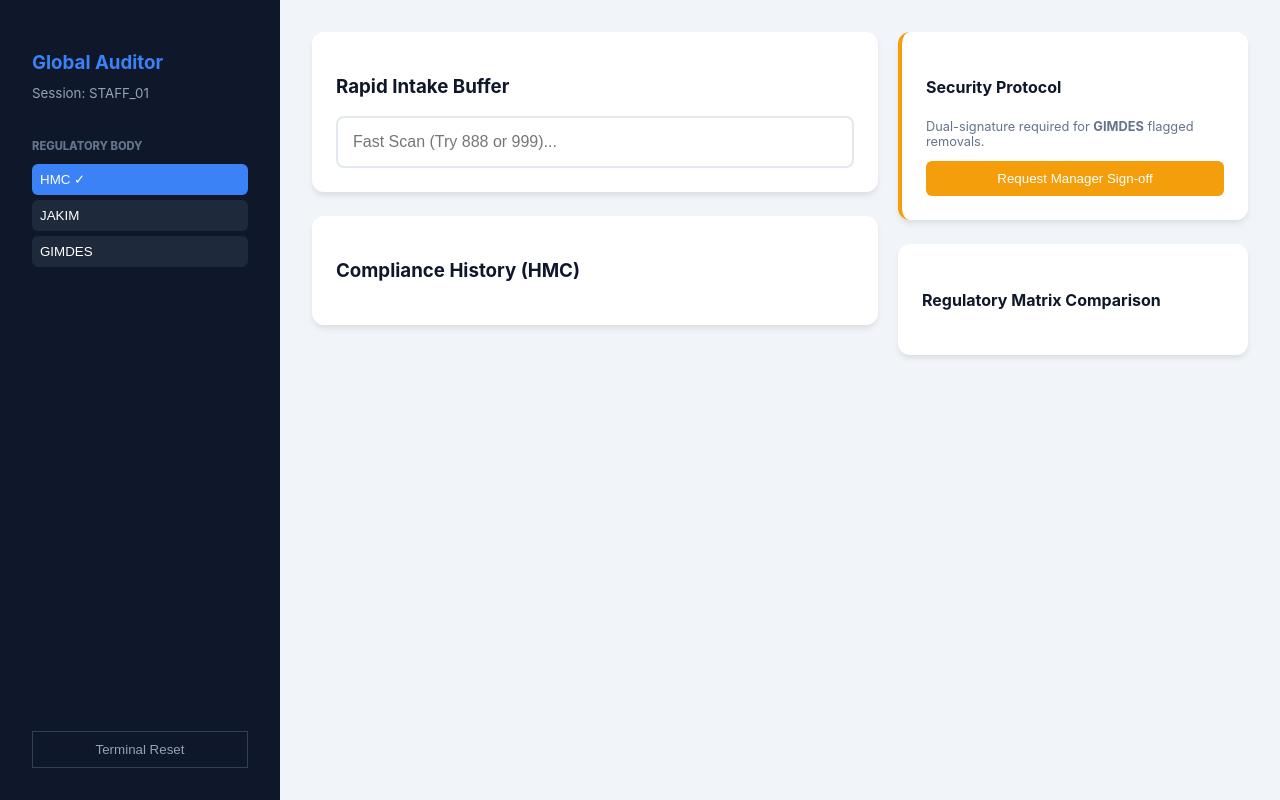
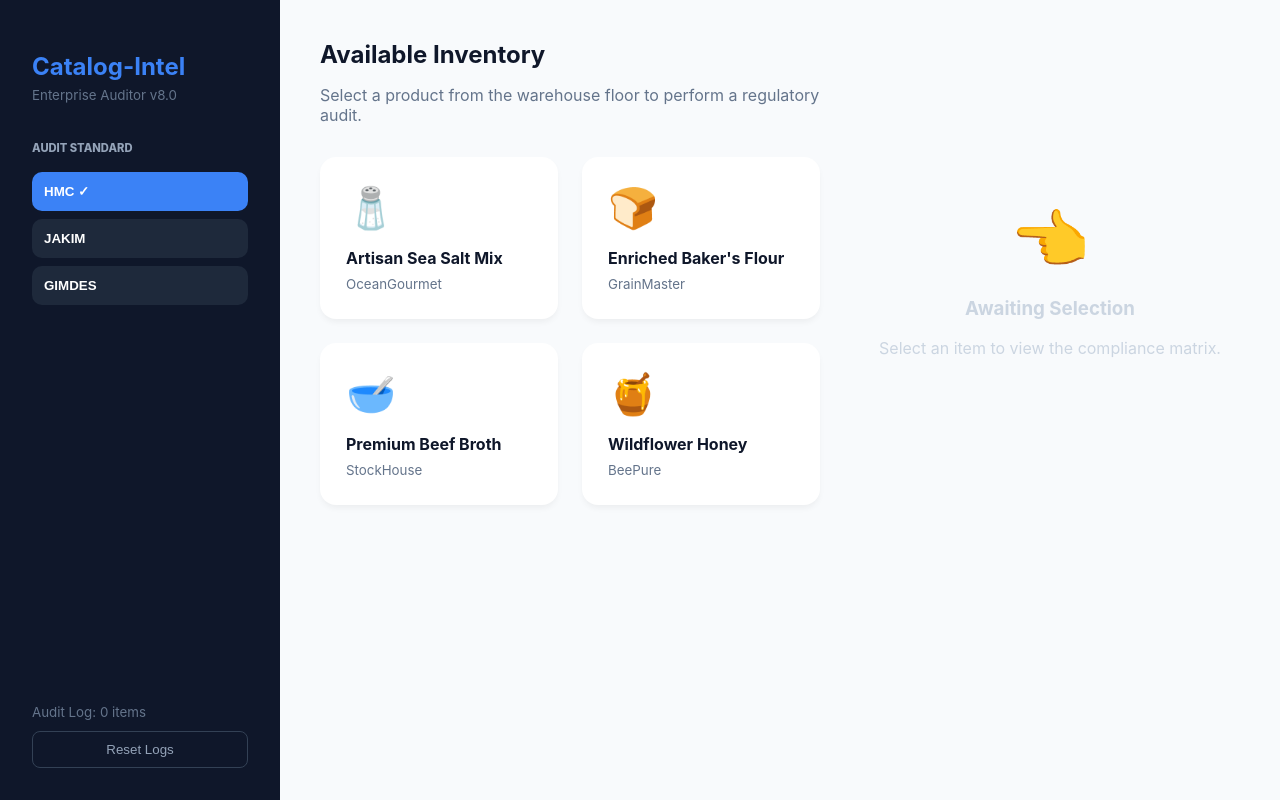
Before and after one commit to mohamedmehdigara/react-halal-food-validator, a React (Create React App) app: page / in a window 1280 px wide. Built offline with nearby package versions, Linux system fonts and the light colour scheme.

Commit message:
edited file

```diff
--- a/src/App.js
+++ b/src/App.js
@@ -1,127 +1,139 @@
-import React, { useState, useMemo, useEffect, useRef } from 'react';
+import React, { useState, useMemo } from 'react';
 import { create } from 'zustand';
 import { persist } from 'zustand/middleware';
 import styled, { createGlobalStyle, keyframes } from 'styled-components';
 
 // --- 1. GLOBAL STYLES ---
 const GlobalStyle = createGlobalStyle`
-  body { margin: 0; padding: 0; font-family: 'Inter', sans-serif; background-color: #f1f5f9; color: #0f172a; }
+  body { margin: 0; padding: 0; font-family: 'Inter', sans-serif; background-color: #f8fafc; color: #0f172a; }
   * { box-sizing: border-box; transition: all 0.2s cubic-bezier(0.4, 0, 0.2, 1); }
+  ::-webkit-scrollbar { width: 6px; }
+  ::-webkit-scrollbar-thumb { background: #cbd5e1; border-radius: 10px; }
 `;
 
-const pulse = keyframes`
-  0% { transform: scale(1); opacity: 1; }
-  50% { transform: scale(1.05); opacity: 0.8; }
-  100% { transform: scale(1); opacity: 1; }
+const fadeIn = keyframes`
+  from { opacity: 0; transform: translateY(10px); }
+  to { opacity: 1; transform: translateY(0); }
 `;
 
-// --- 2. THE PRINCIPAL STORE (Security & Buffer) ---
+// --- 2. THE PRINCIPAL STORE ---
 const useStore = create(
   persist(
     (set) => ({
-      auth: { scannerId: 'STAFF_01', managerId: null },
-      activeStandard: 'HMC', // HMC vs JAKIM vs GIMDES
-      batchBuffer: [],
+      activeStandard: 'HMC',
       history: [],
-
+      auth: { managerId: null },
+      setStandard: (s) => set({ activeStandard: s }),
       setManager: (id) => set((state) => ({ auth: { ...state.auth, managerId: id } })),
-      setStandard: (s) => set({ activeStandard: s }),
-
-      addToBuffer: (barcode) => set((state) => ({
-        batchBuffer: [...state.batchBuffer, { barcode, id: Date.now(), status: 'pending' }]
+      logAudit: (product) => set((state) => ({
+        history: [{ ...product, auditId: Date.now() }, ...state.history].slice(0, 10)
       })),
-
-      processBuffer: (results) => set((state) => ({
-        history: [...results, ...state.history].slice(0, 50),
-        batchBuffer: []
-      })),
-
-      clearSession: () => set({ history: [], batchBuffer: [], auth: { scannerId: 'STAFF_01', managerId: null } })
+      reset: () => set({ history: [], auth: { managerId: null } })
     }),
-    { name: 'principal-compliance-v7' }
+    { name: 'catalog-auditor-v8' }
   )
 );
 
-// --- 3. MULTI-REGULATORY DATA MATRIX ---
-const PRODUCT_MATRIX = {
-  "999": {
-    name: "Artisan Sea Salt Mix",
-    category: "Pantry",
+// --- 3. THE PRODUCT REPOSITORY (The Source of Truth) ---
+const PRODUCT_REPOSITORY = [
+  {
+    id: "999", name: "Artisan Sea Salt Mix", brand: "OceanGourmet", category: "Pantry", img: "🧂",
     regulations: {
-      HMC: { status: 'halal', risk: 'Low', note: 'Standard mineral check.' },
-      JAKIM: { status: 'mushbooh', risk: 'Medium', note: 'Trace minerals require facility audit.' },
-      GIMDES: { status: 'halal', risk: 'Low', note: 'Verified origin.' }
+      HMC: { status: 'halal', note: 'Natural mineral source.' },
+      JAKIM: { status: 'mushbooh', note: 'Facility audit pending.' },
+      GIMDES: { status: 'halal', note: 'Certified origin.' }
     }
   },
-  "888": {
-    name: "Enriched Flour",
-    category: "Bakery",
+  {
+    id: "888", name: "Enriched Baker's Flour", brand: "GrainMaster", category: "Bakery", img: "🍞",
     regulations: {
-      HMC: { status: 'halal', risk: 'Low', note: 'Synthetic vitamins approved.' },
-      JAKIM: { status: 'halal', risk: 'Low', note: 'Standard fortification.' },
-      GIMDES: { status: 'haram', risk: 'High', note: 'E924 additive used in milling.' }
+      HMC: { status: 'halal', note: 'Standard fortification.' },
+      JAKIM: { status: 'halal', note: 'JAKIM-approved vitamins.' },
+      GIMDES: { status: 'haram', note: 'E924 additive detected.' }
+    }
+  },
+  {
+    id: "777", name: "Premium Beef Broth", brand: "StockHouse", category: "Pantry", img: "🥣",
+    regulations: {
+      HMC: { status: 'halal', note: 'Hand-slaughtered source.' },
+      JAKIM: { status: 'halal', note: 'Standard Halal process.' },
+      GIMDES: { status: 'mushbooh', note: 'Enzymatic analysis required.' }
+    }
+  },
+  {
+    id: "666", name: "Wildflower Honey", brand: "BeePure", category: "Sweets", img: "🍯",
+    regulations: {
+      HMC: { status: 'halal', note: 'Pure honey.' },
+      JAKIM: { status: 'halal', note: 'Natural product.' },
+      GIMDES: { status: 'halal', note: 'No additives.' }
     }
   }
-};
+];
 
 // --- 4. STYLED COMPONENTS ---
-const AppGrid = styled.div` display: grid; grid-template-columns: 280px 1fr; height: 100vh; `;
-const Sidebar = styled.nav` background: #0f172a; color: white; padding: 2rem; display: flex; flex-direction: column; gap: 2rem; `;
-const Workspace = styled.main` padding: 2rem; overflow-y: auto; `;
-const Card = styled.div` background: white; border-radius: 12px; padding: 1.5rem; box-shadow: 0 4px 6px -1px rgba(0,0,0,0.1); margin-bottom: 1.5rem; `;
+const Layout = styled.div` display: grid; grid-template-columns: 280px 1fr; height: 100vh; `;
+const Sidebar = styled.aside` background: #0f172a; color: white; padding: 2rem; display: flex; flex-direction: column; gap: 2rem; `;
+const Viewport = styled.main` padding: 2.5rem; overflow-y: auto; display: grid; grid-template-columns: 1fr 380px; gap: 2.5rem; `;
 
-const StatusTag = styled.span`
-  padding: 4px 10px; border-radius: 6px; font-size: 0.75rem; font-weight: bold;
+const ProductGrid = styled.div`
+  display: grid; grid-template-columns: repeat(auto-fill, minmax(200px, 1fr)); gap: 1.5rem;
+`;
+
+const SelectableCard = styled.div`
+  background: white; border-radius: 16px; padding: 1.5rem; cursor: pointer;
+  border: 2px solid ${props => props.active ? '#3b82f6' : 'transparent'};
+  box-shadow: 0 4px 6px -1px rgba(0,0,0,0.05);
+  &:hover { transform: translateY(-4px); box-shadow: 0 10px 15px -3px rgba(0,0,0,0.1); }
+`;
+
+const AuditPanel = styled.div`
+  background: white; border-radius: 20px; padding: 2rem; position: sticky; top: 0;
+  box-shadow: 0 20px 25px -5px rgba(0,0,0,0.05); animation: ${fadeIn} 0.3s ease;
+  height: fit-content; border: 1px solid #e2e8f0;
+`;
+
+const StatusBadge = styled.span`
+  padding: 6px 12px; border-radius: 8px; font-size: 0.7rem; font-weight: 800; text-transform: uppercase;
   background: ${props => props.type === 'halal' ? '#dcfce7' : props.type === 'mushbooh' ? '#fef3c7' : '#fecaca'};
   color: ${props => props.type === 'halal' ? '#166534' : props.type === '92400e' ? '#92400e' : '#991b1b'};
 `;
 
-const BatchItem = styled.div`
-  display: flex; justify-content: space-between; padding: 10px; background: #f8fafc;
-  border-radius: 6px; margin-bottom: 8px; border: 1px solid #e2e8f0;
-  animation: ${pulse} 2s infinite;
-`;
-
 // --- 5. MAIN APPLICATION ---
 export default function App() {
-  const [input, setInput] = useState('');
   const store = useStore();
+  const [selectedProduct, setSelectedProduct] = useState(null);
 
-  // STAFF LOGIC: Async Batch Processor
-  const processBatch = () => {
-    const results = store.batchBuffer.map(item => {
-      const data = PRODUCT_MATRIX[item.barcode];
-      if (!data) return null;
-      return {
-        ...data,
-        resolvedStatus: data.regulations[store.activeStandard].status,
-        timestamp: new Date().toLocaleTimeString()
+  const handleAudit = (product) => {
+    setSelectedProduct(product);
+    store.logAudit(product);
   };
-    }).filter(Boolean);
 
-    store.processBuffer(results);
-  };
+  const currentVerdict = useMemo(() => {
+    if (!selectedProduct) return null;
+    return selectedProduct.regulations[store.activeStandard];
+  }, [selectedProduct, store.activeStandard]);
 
   return (
     <>
       <GlobalStyle />
-      <AppGrid>
+      <Layout>
         <Sidebar>
           <div>
-            <h3 style={{ color: '#3b82f6', marginBottom: '0.5rem' }}>Global Auditor</h3>
-            <small style={{ color: '#94a3b8' }}>Session: {store.auth.scannerId}</small>
+            <h2 style={{ color: '#3b82f6', marginBottom: '0.2rem' }}>Catalog-Intel</h2>
+            <small style={{ color: '#64748b' }}>Enterprise Auditor v8.0</small>
           </div>
 
           <div>
-            <label style={{ fontSize: '0.7rem', color: '#64748b', fontWeight: 800 }}>REGULATORY BODY</label>
-            <div style={{ marginTop: '10px', display: 'flex', flexDirection: 'column', gap: '5px' }}>
+            <label style={{ fontSize: '0.7rem', color: '#94a3b8', fontWeight: 800 }}>AUDIT STANDARD</label>
+            <div style={{ marginTop: '1rem', display: 'flex', flexDirection: 'column', gap: '8px' }}>
               {['HMC', 'JAKIM', 'GIMDES'].map(reg => (
                 <button
                   key={reg}
                   onClick={() => store.setStandard(reg)}
                   style={{
-                    padding: '8px', textAlign: 'left', borderRadius: '6px', border: 'none',
-                    background: store.activeStandard === reg ? '#3b82f6' : '#1e293b', color: 'white', cursor: 'pointer'
+                    padding: '12px', textAlign: 'left', borderRadius: '10px', border: 'none',
+                    background: store.activeStandard === reg ? '#3b82f6' : '#1e293b',
+                    color: 'white', cursor: 'pointer', fontWeight: 600
                   }}
                 >
                   {reg} {store.activeStandard === reg && '✓'}
@@ -131,89 +143,94 @@ export default function App() {
           </div>
 
           <div style={{ marginTop: 'auto' }}>
-            <button onClick={store.clearSession} style={{ background: 'none', border: '1px solid #334155', color: '#94a3b8', width: '100%', padding: '10px', cursor: 'pointer' }}>
-              Terminal Reset
-            </button>
+            <small style={{ color: '#64748b' }}>Audit Log: {store.history.length} items</small>
+            <button onClick={store.reset} style={{ width: '100%', marginTop: '10px', background: 'none', border: '1px solid #334155', color: '#94a3b8', padding: '10px', cursor: 'pointer', borderRadius: '8px' }}>Reset Logs</button>
           </div>
         </Sidebar>
 
-        <Workspace>
-          <div style={{ display: 'grid', gridTemplateColumns: '1fr 350px', gap: '20px' }}>
+        <Viewport>
           <section>
-              <Card>
-                <h3>Rapid Intake Buffer</h3>
-                <form onSubmit={(e) => { e.preventDefault(); store.addToBuffer(input); setInput(''); }}>
-                  <input
-                    placeholder="Fast Scan (Try 888 or 999)..."
-                    value={input}
-                    onChange={(e) => setInput(e.target.value)}
-                    style={{ width: '100%', padding: '15px', borderRadius: '8px', border: '2px solid #e2e8f0', fontSize: '1rem' }}
-                  />
-                </form>
+            <header style={{ marginBottom: '2rem' }}>
+              <h1 style={{ margin: 0 }}>Available Inventory</h1>
+              <p style={{ color: '#64748b' }}>Select a product from the warehouse floor to perform a regulatory audit.</p>
+            </header>
 
-                {store.batchBuffer.length > 0 && (
-                  <div style={{ marginTop: '20px' }}>
-                    <div style={{ display: 'flex', justifyContent: 'space-between', marginBottom: '10px' }}>
-                      <small>{store.batchBuffer.length} items in queue</small>
-                      <button onClick={processBatch} style={{ background: '#22c55e', color: 'white', border: 'none', padding: '5px 15px', borderRadius: '4px', cursor: 'pointer' }}>Commit Batch</button>
-                    </div>
-                    {store.batchBuffer.map(item => (
-                      <BatchItem key={item.id}>
-                        <span>SKU: {item.barcode}</span>
-                        <small>WAITING...</small>
-                      </BatchItem>
+            <ProductGrid>
+              {PRODUCT_REPOSITORY.map(product => (
+                <SelectableCard
+                  key={product.id}
+                  active={selectedProduct?.id === product.id}
+                  onClick={() => handleAudit(product)}
+                >
+                  <div style={{ fontSize: '2.5rem', marginBottom: '1rem' }}>{product.img}</div>
+                  <h4 style={{ margin: '0 0 5px 0' }}>{product.name}</h4>
+                  <small style={{ color: '#64748b' }}>{product.brand}</small>
+                </SelectableCard>
               ))}
-                  </div>
-                )}
-              </Card>
-
-              <Card>
-                <h3>Compliance History ({store.activeStandard})</h3>
-                {store.history.map((h, i) => (
-                  <div key={i} style={{ padding: '12px 0', borderBottom: '1px solid #f1f5f9', display: 'flex', justifyContent: 'space-between' }}>
-                    <div>
-                      <strong>{h.name}</strong> <br />
-                      <small style={{ color: '#64748b' }}>{h.regulations[store.activeStandard].note}</small>
-                    </div>
-                    <StatusTag type={h.resolvedStatus}>{h.resolvedStatus.toUpperCase()}</StatusTag>
-                  </div>
-                ))}
-              </Card>
+            </ProductGrid>
           </section>
 
-            <section>
-              <Card style={{ borderLeft: '4px solid #f59e0b' }}>
-                <h4>Security Protocol</h4>
-                <p style={{ fontSize: '0.8rem', color: '#64748b' }}>Dual-signature required for <strong>GIMDES</strong> flagged removals.</p>
-                {!store.auth.managerId ? (
-                  <button
-                    onClick={() => store.setManager('MGMT_ALPHA')}
-                    style={{ width: '100%', padding: '10px', background: '#f59e0b', color: 'white', border: 'none', borderRadius: '6px', cursor: 'pointer' }}
-                  >
-                    Request Manager Sign-off
-                  </button>
-                ) : (
-                  <div style={{ background: '#dcfce7', padding: '10px', borderRadius: '6px', fontSize: '0.8rem', color: '#166534' }}>
-                    Authorized by: {store.auth.managerId}
+          <aside>
+            {selectedProduct ? (
+              <AuditPanel>
+                <div style={{ display: 'flex', justifyContent: 'space-between', alignItems: 'flex-start', marginBottom: '1.5rem' }}>
+                  <StatusBadge type={currentVerdict.status}>
+                    {currentVerdict.status}
+                  </StatusBadge>
+                  <small style={{ color: '#94a3b8' }}>ID: {selectedProduct.id}</small>
                 </div>
-                )}
-              </Card>
 
-              <Card>
-                <h4>Regulatory Matrix Comparison</h4>
-                <div style={{ fontSize: '0.75rem' }}>
-                  {store.history[0] && Object.entries(store.history[0].regulations).map(([reg, data]) => (
-                    <div key={reg} style={{ display: 'flex', justifyContent: 'space-between', padding: '5px 0' }}>
-                      <span>{reg}</span>
-                      <StatusTag type={data.status}>{data.status}</StatusTag>
+                <h2 style={{ margin: '0 0 0.5rem 0' }}>{selectedProduct.img} {selectedProduct.name}</h2>
+                <p style={{ color: '#64748b', fontSize: '0.9rem', borderBottom: '1px solid #f1f5f9', paddingBottom: '1.5rem' }}>
+                  Compliance report generated under <strong>{store.activeStandard}</strong> jurisdiction.
+                </p>
+
+                <div style={{ marginTop: '1.5rem' }}>
+                  <h4>Regulatory Verdict</h4>
+                  <div style={{ background: '#f8fafc', padding: '1rem', borderRadius: '12px', fontSize: '0.85rem', color: '#475569' }}>
+                    "{currentVerdict.note}"
+                  </div>
+                </div>
+
+                <div style={{ marginTop: '2rem' }}>
+                  <h4>Cross-Body Comparison</h4>
+                  {Object.entries(selectedProduct.regulations).map(([reg, data]) => (
+                    <div key={reg} style={{ display: 'flex', justifyContent: 'space-between', padding: '10px 0', borderBottom: '1px solid #f8fafc' }}>
+                      <span style={{ fontSize: '0.8rem', fontWeight: 600 }}>{reg}</span>
+                      <StatusBadge type={data.status}>{data.status}</StatusBadge>
                     </div>
                   ))}
                 </div>
-              </Card>
-            </section>
+
+                <div style={{ marginTop: '2rem', padding: '1.5rem', background: '#fffbeb', borderRadius: '12px', border: '1px solid #fef3c7' }}>
+                  <h4 style={{ margin: '0 0 10px 0', color: '#92400e' }}>🛡️ Security Protocol</h4>
+                  <p style={{ fontSize: '0.75rem', color: '#b45309', marginBottom: '1rem' }}>
+                    Disposal of non-compliant items requires a Manager's electronic signature.
+                  </p>
+                  {!store.auth.managerId ? (
+                    <button
+                      onClick={() => store.setManager('MGMT_OVERSIGHT_01')}
+                      style={{ width: '100%', padding: '10px', background: '#d97706', color: 'white', border: 'none', borderRadius: '8px', cursor: 'pointer', fontWeight: 'bold' }}
+                    >
+                      Authorize Manager Sign-off
+                    </button>
+                  ) : (
+                    <div style={{ color: '#166534', fontWeight: 'bold', fontSize: '0.8rem' }}>
+                      ✓ Signed by {store.auth.managerId}
                     </div>
-        </Workspace>
-      </AppGrid>
+                  )}
+                </div>
+              </AuditPanel>
+            ) : (
+              <div style={{ textAlign: 'center', marginTop: '10rem', color: '#cbd5e1' }}>
+                <div style={{ fontSize: '4rem' }}>👈</div>
+                <h3>Awaiting Selection</h3>
+                <p>Select an item to view the compliance matrix.</p>
+              </div>
+            )}
+          </aside>
+        </Viewport>
+      </Layout>
     </>
   );
 }
```
Lines whose indentation alone changed are shown as unchanged.
